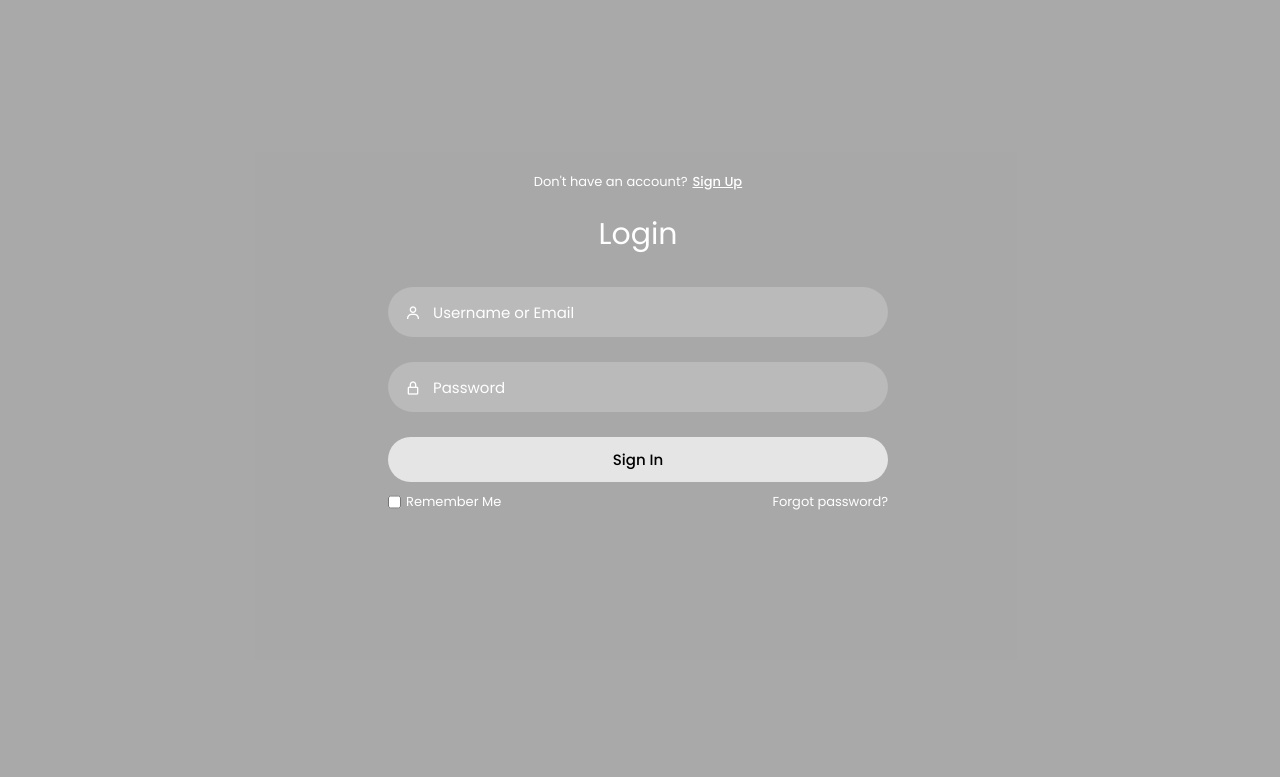
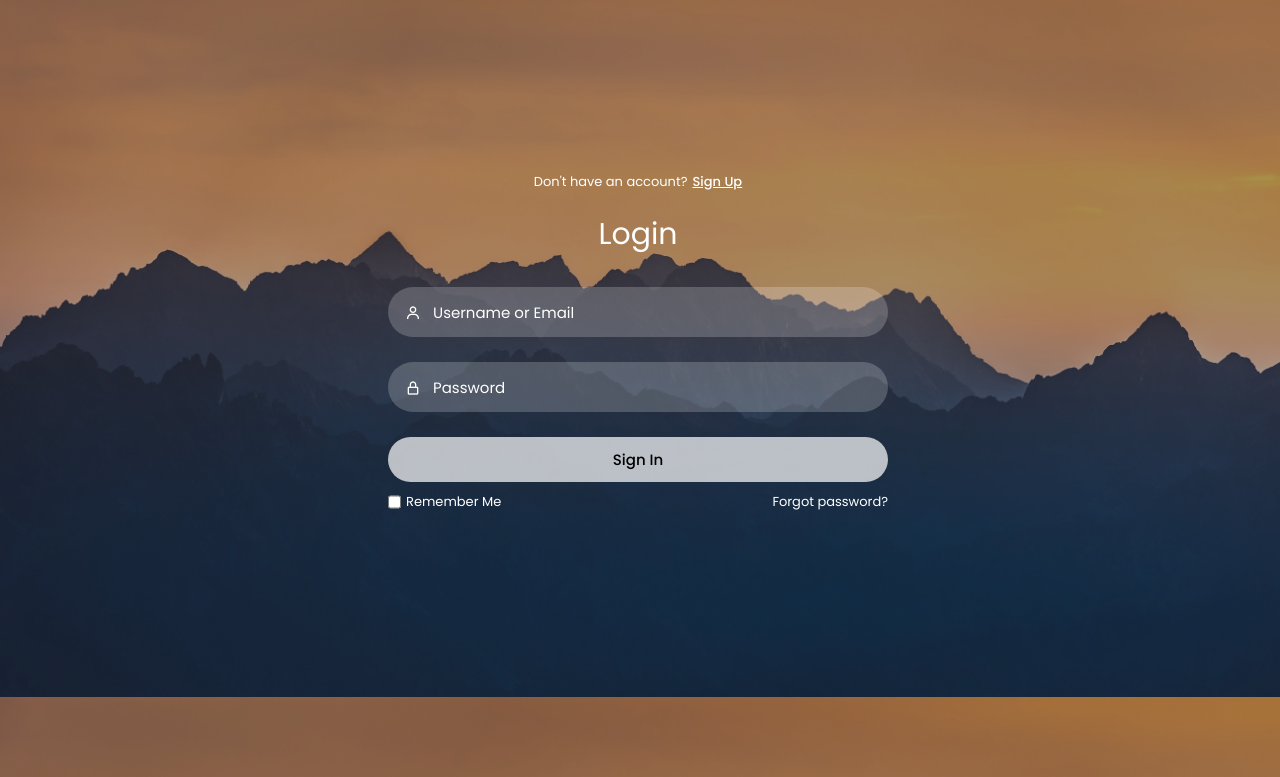
Before and after one commit to UDAIBHAT/Login_form, a plain HTML site: page index.html in a window 1280 px wide. Shown: the part 103-880 px from the top of the page. Drawn offline with nearby package versions, Linux system fonts and the light colour scheme; the site is published under a folder, as on GitHub Pages, so addresses that start at the root find nothing.

Commit message:
Update style.css

```diff
--- a/style.css
+++ b/style.css
@@ -8,7 +8,7 @@
     font-family: 'Poppins', sans-serif;
 }
 body{
-    background: url("/1.jpg");
+    background: url("1.jpg");
     background-size: cover;
     background-repeat: no-repeat;
     background-attachment: fixed;
```
